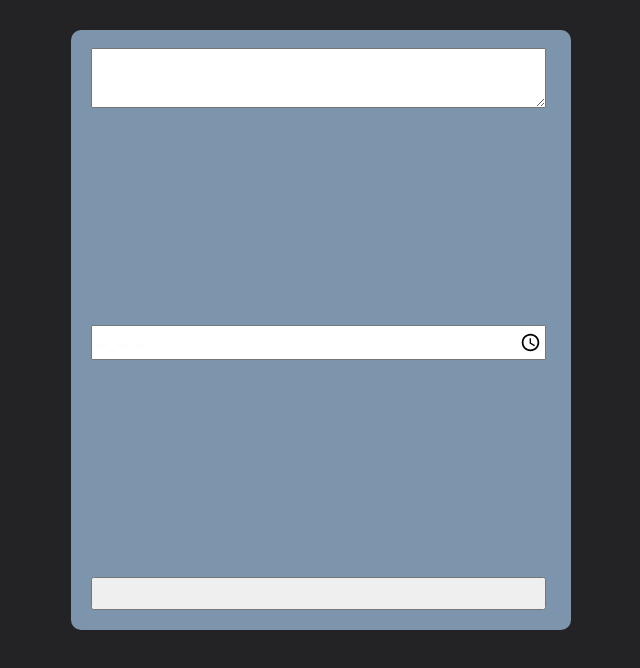
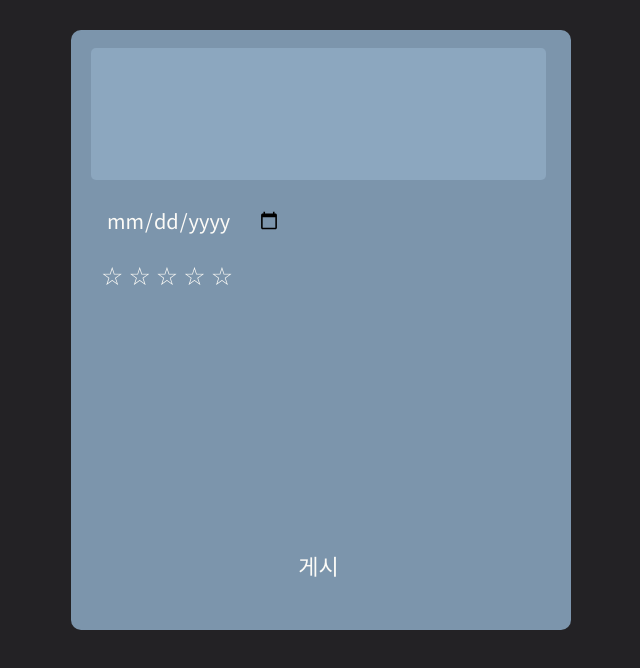
Before and after one commit to Function1790/Schedule-Master, a website: page view/write.html in a window 1280 px wide. Shown: the whole page, without its empty margins (319-959 px from the left). Drawn offline with Linux system fonts and the light colour scheme.

Commit message:
UI 업데이트

```diff
--- a/view/style.css
+++ b/view/style.css
@@ -79,3 +79,7 @@ body {
     align-items: center;
     padding-bottom: 5px;
 }
+
+.hidden {
+    display: none;
+}
--- a/view/write.css
+++ b/view/write.css
@@ -1,3 +1,19 @@
+input,
+textarea {
+    border: none;
+    background-color: transparent;
+    outline: none;
+}
+
+#input-content {
+    /*7c95ac*/
+    background-color: #8ca7bf;
+    resize: none;
+    border-radius: 5px;
+    height: 170px;
+    padding: 10px;
+}
+
 .schedule-viewer {
     justify-content: center;
     align-items: center;
@@ -7,4 +23,44 @@
     max-width: 500px;
     height: 600px;
     width: 100%;
+    justify-content: start;
 }
+
+.input-importance{
+    user-select: none;
+}
+
+#dateInput {
+    cursor: pointer;
+    padding: 5px;
+}
+
+.stars {
+    display: flex;
+    flex-direction: row;
+    margin-top: 15px;
+}
+
+.star {
+    cursor: pointer;
+    margin-right: 5px;
+    font-size: 25px;
+}
+
+.formWrap {
+    padding: 20px 10px;
+    display: flex;
+    height: 100%;
+    flex-direction: column;
+    justify-content: space-between;
+}
+
+.submit {
+    cursor: pointer;
+    height: 50px;
+    font-size: 22px;
+}
+
+.submit:hover {
+    background-color: #8ca7bf;
+}
--- a/view/write.html
+++ b/view/write.html
@@ -10,15 +10,30 @@
 </head>
 
 <body>
-    <div class="root">
-        <div class="schedule-viewer">
-            <div class="schedule">
-                <textarea name="content" id=""></textarea>
-                <input type="time" name="" id="">
-                <input type="submit" value="">
+    <form action="/write-check" method="post">
+        <div class="root">
+            <div class="schedule-viewer">
+                <div class="schedule">
+                    <textarea name="content" id="input-content"></textarea>
+                    <div class="formWrap">
+                        <div class="input-importance">
+                            <input type="date" name="endtime" id="dateInput">
+                            <input type="number" name="star" class="hidden" id="starInput">
+                            <div class="stars">
+                                <div class="star">☆</div>
+                                <div class="star">☆</div>
+                                <div class="star">☆</div>
+                                <div class="star">☆</div>
+                                <div class="star">☆</div>
+                            </div>
+                        </div>
+                        <input type="submit" value="게시" class="submit">
+                    </div>
+                </div>
             </div>
         </div>
-    </div>
+    </form>
+    <script src="write.js"></script>
 </body>
 
 </html>
--- /dev/null
+++ b/view/write.js
@@ -0,0 +1,16 @@
+const starList = document.getElementsByClassName('star')
+const starInput = document.getElementById('starInput')
+
+function setStar(count) {
+    for (var i = 0; i < starList.length; i++) {
+        starList[i].innerText = i < count ? '★' : '☆'
+    }
+    starInput.value = count
+}
+
+for (var i = 0; i < starList.length; i++) {
+    starList[i].index = i + 1
+    starList[i].addEventListener('click', (event) => {
+        setStar(event.target.index)
+    })
+}
```
